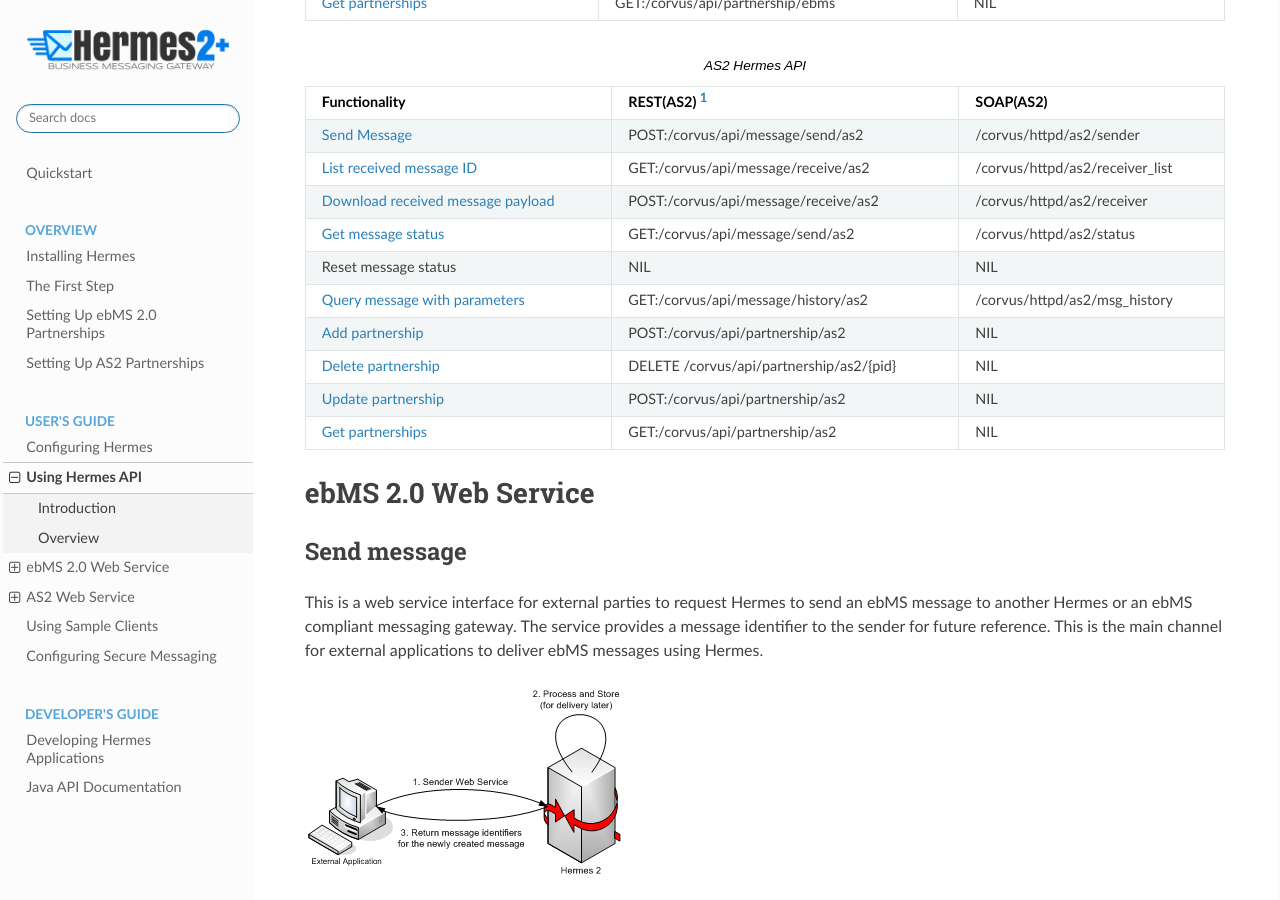
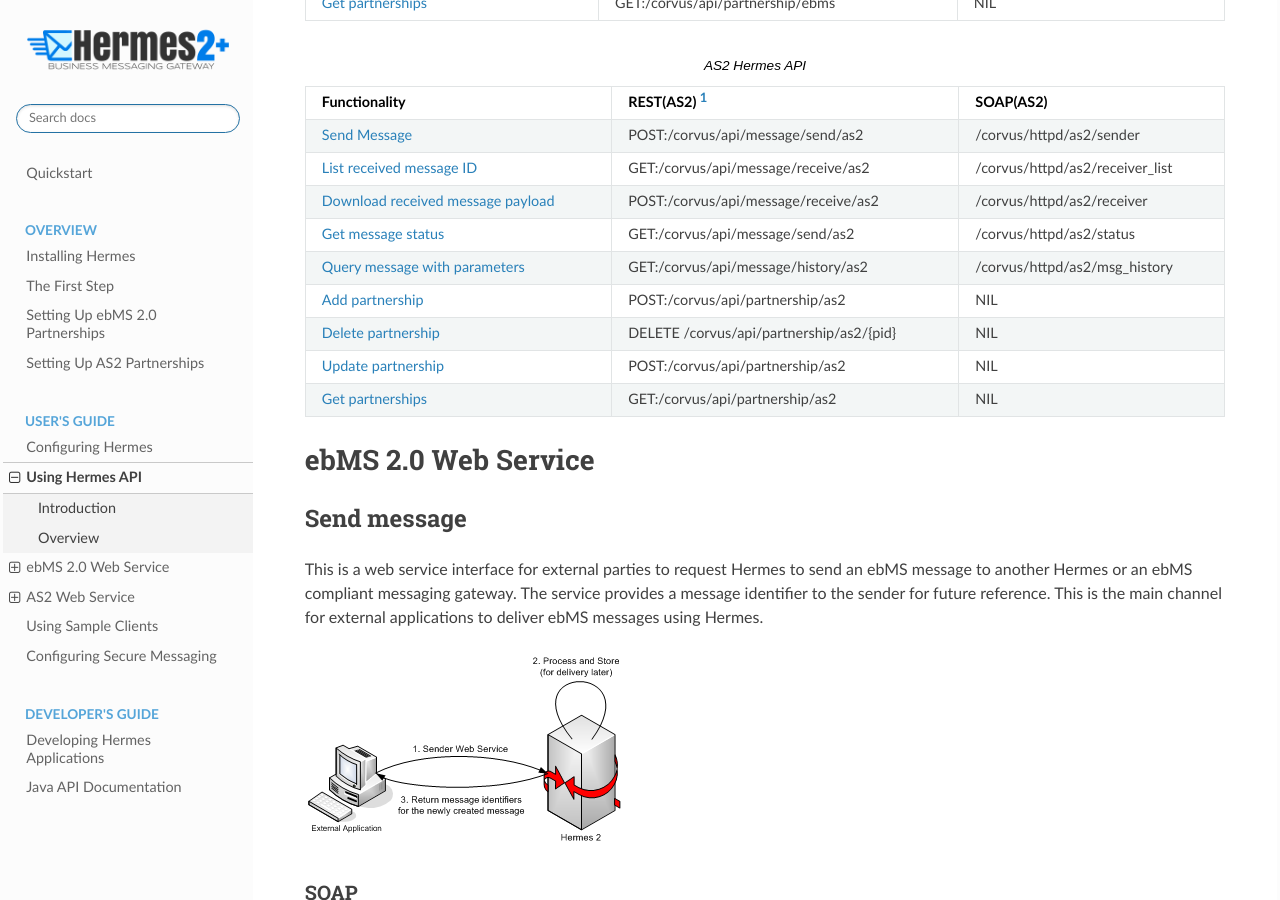
Before and after one commit to cecid/hermes-docs, a Sphinx documentation site: the page built from docs/source/web_service_communication.rst, in a window 1280 px wide and 900 px high, scrolled down 2301 px. Built offline with Sphinx 7.4.7 and the Read the Docs theme 2.0.0, drawn with Linux system fonts in a browser that asks for light colours.

Commit message:
Remove the NIL entry in API table

```diff
--- a/docs/source/web_service_communication.rst
+++ b/docs/source/web_service_communication.rst
@@ -43,7 +43,6 @@
    ":ref:`as2-2-0-list-message-ws`", "GET:/corvus/api/message/receive/as2", "/corvus/httpd/as2/receiver_list"
    ":ref:`as2-2-0-receiver-ws`", "POST:/corvus/api/message/receive/as2", "/corvus/httpd/as2/receiver"
    ":ref:`as2-2-0-get-status-ws`", "GET:/corvus/api/message/send/as2", "/corvus/httpd/as2/status"
-   "Reset message status", "NIL", "NIL"
    ":ref:`as2-2-0-query-message-ws`", "GET:/corvus/api/message/history/as2", "/corvus/httpd/as2/msg_history"
    ":ref:`as2-2-0-add-partnership-ws`", "POST:/corvus/api/partnership/as2", "NIL"
    ":ref:`as2-2-0-delete-partnership-ws`", "DELETE /corvus/api/partnership/as2/{pid}", "NIL"
```
